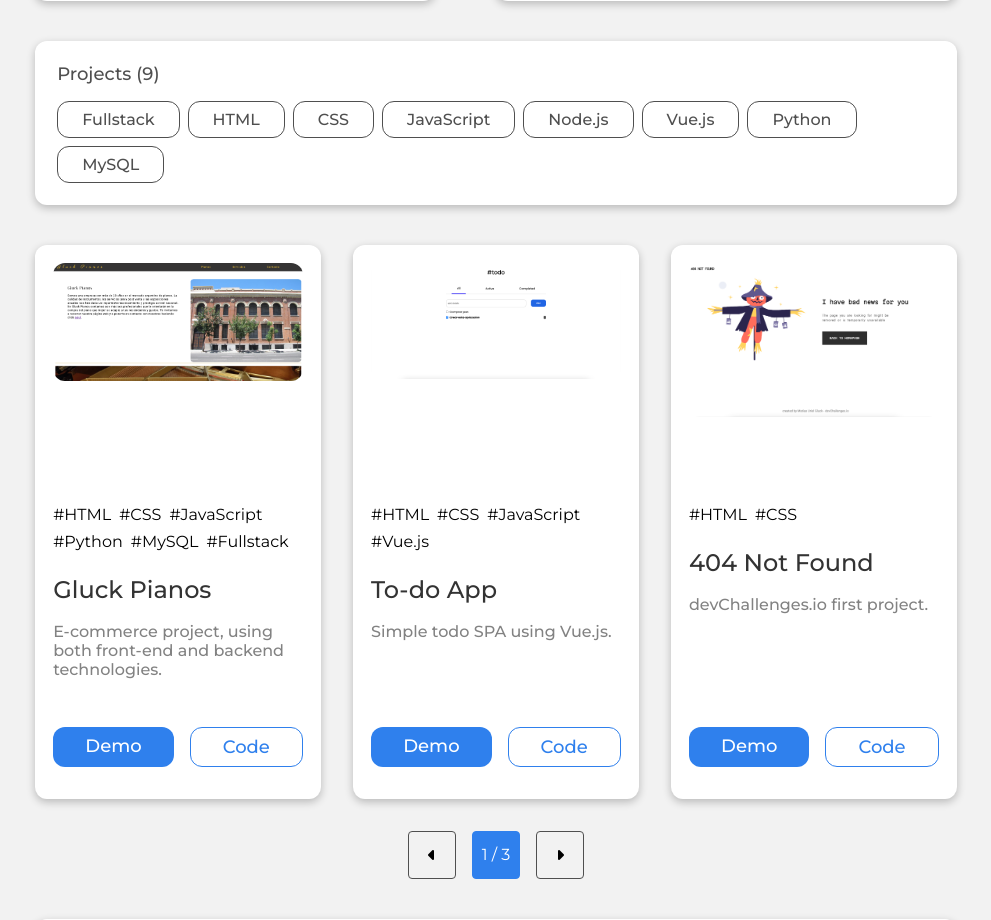
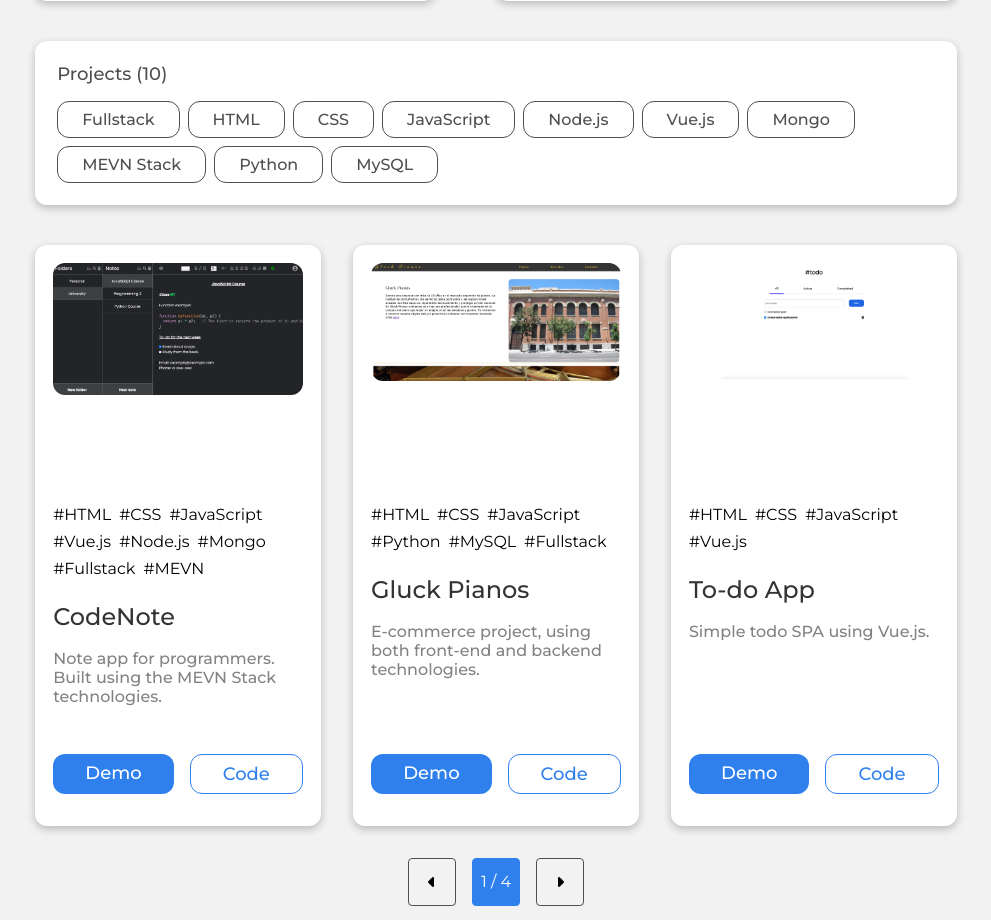
Before and after one commit to MatiasUrielGluck/MyPortfolio, a Flask app: page / in a window 1280 px wide. Shown: the part 1655-2575 px from the top of the page, without its empty margins (144-1135 px from the left). Run offline with Flask 2, Linux system fonts and the light colour scheme; parts of the project's set-up code (start-up, migrations or seed data) failed here and were passed over; some libraries are stand-ins or nearby versions.

Commit message:
Added CodeNote Project

```diff
--- a/src/static/js/portfolio.js
+++ b/src/static/js/portfolio.js
@@ -2,6 +2,14 @@ const app = new Vue({
     el: "#projects",
     data: {
         projectList: [
+            {
+                src: "./static/images/portfolio/codenote.png",
+                tags: ["HTML", "CSS", "JavaScript", "Vue.js", "Node.js", "Mongo", "Fullstack", "MEVN"],
+                projectName: "CodeNote",
+                projectDesc: "Note app for programmers. Built using the MEVN Stack technologies.",
+                demo: "https://codenote-app.netlify.app",
+                code: "https://github.com/MatiasUrielGluck/CodeNote"
+            },
             {
                 src: "./static/images/portfolio/pianos.png",
                 tags: ["HTML", "CSS", "JavaScript", "Python", "MySQL", "Fullstack"],
--- a/src/templates/index.html
+++ b/src/templates/index.html
@@ -200,6 +200,8 @@
                     <span id="javascript" class="tag" v-on:click="toggleFilter('JavaScript')">JavaScript</span>
                     <span id="vuejs" class="tag" v-on:click="toggleFilter('Node.js')">Node.js</span>
                     <span id="nodejs" class="tag" v-on:click="toggleFilter('Vue.js')">Vue.js</span>
+                    <span id="mongo" class="tag" v-on:click="toggleFilter('Mongo')">Mongo</span>
+                    <span id="MEVN" class="tag" v-on:click="toggleFilter('MEVN')">MEVN Stack</span>
                     <span id="python" class="tag" v-on:click="toggleFilter('Python')">Python</span>
                     <span id="mysql" class="tag" v-on:click="toggleFilter('MySQL')">MySQL</span>
                 </div>
```
Also changed, not shown: src/static/images/portfolio/codenote.png (added).
